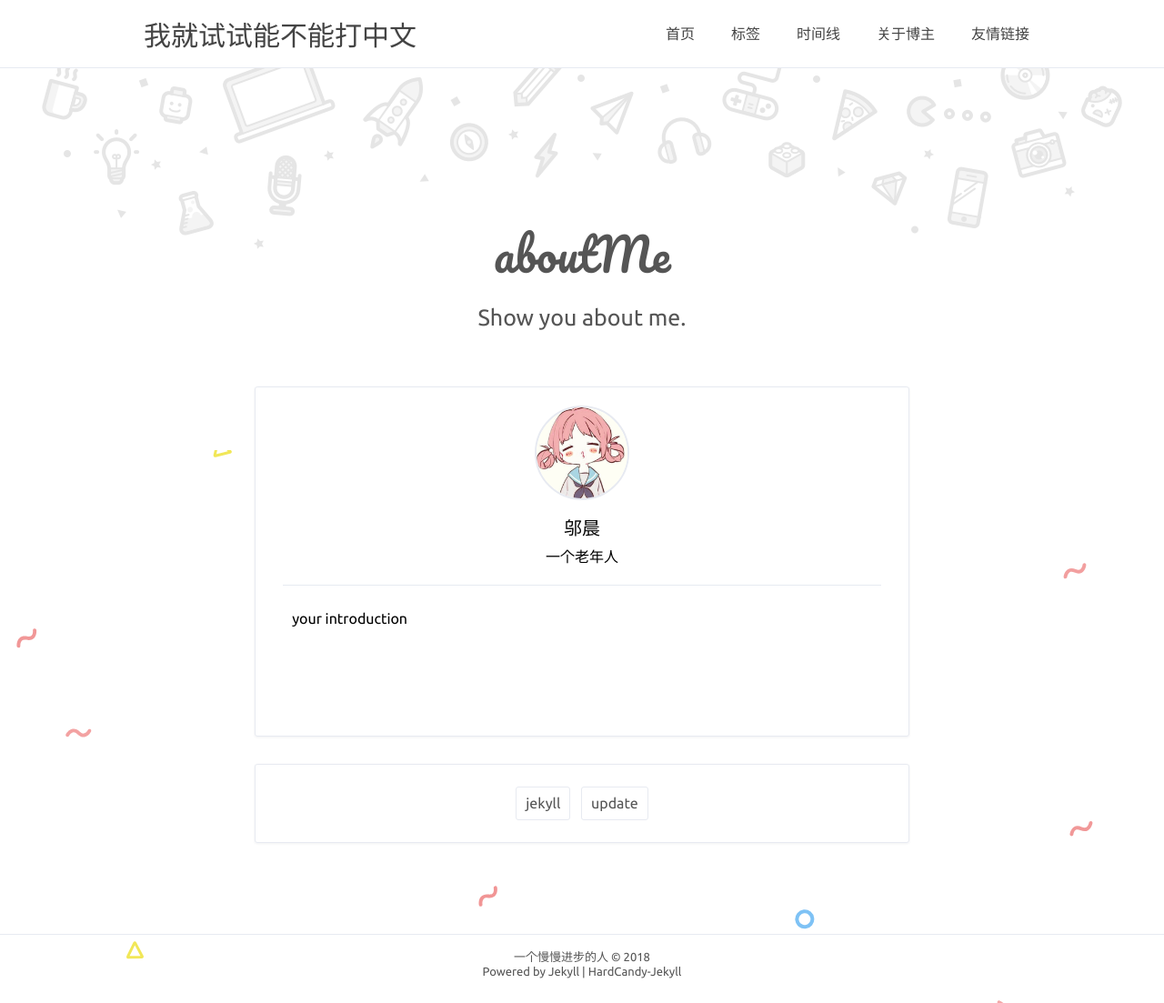
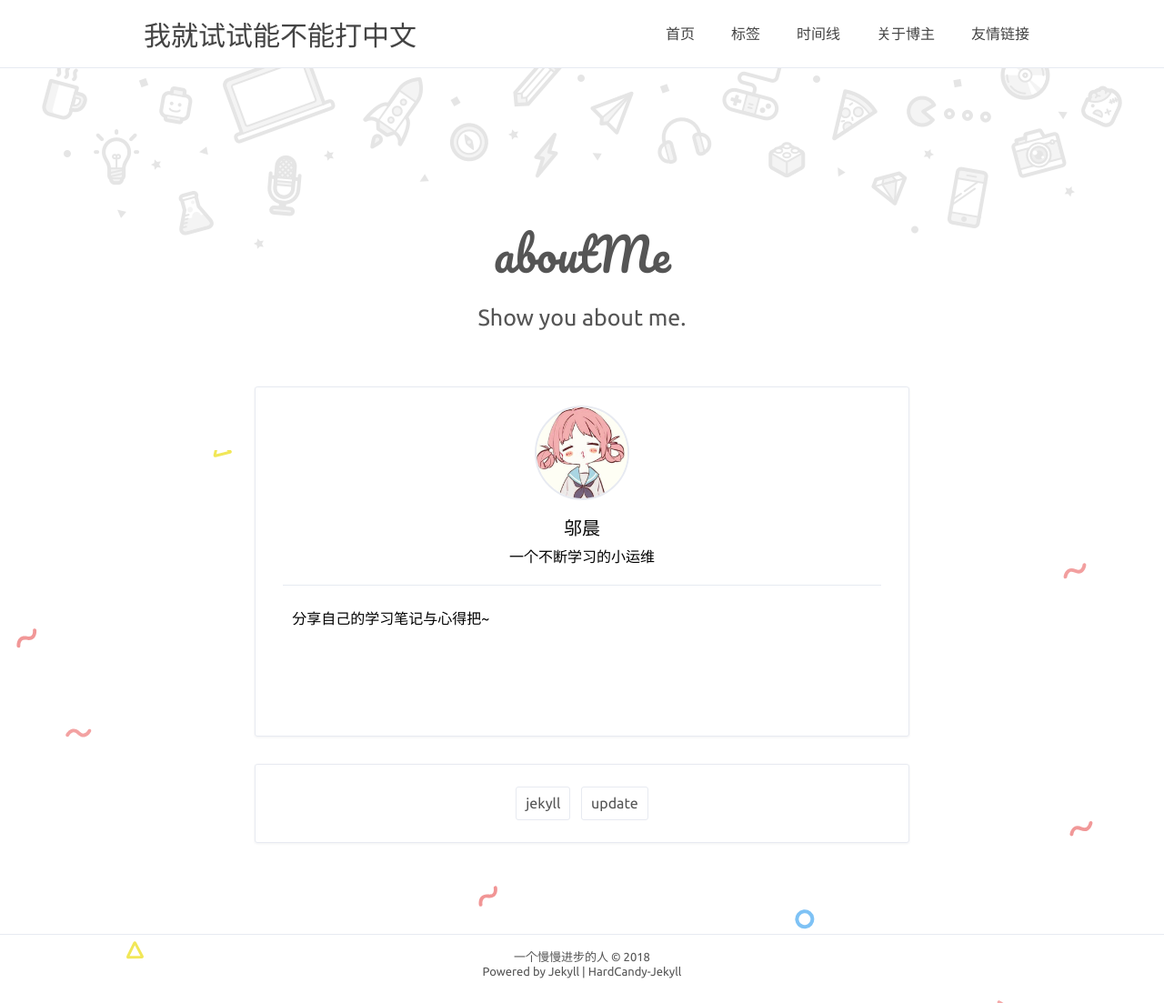
Before and after one commit to WuChenLinux/yw, a Jekyll site: the page built from about.html, in a window 1280 px wide. Shown: the whole page at 91% size. Built offline with Jekyll 4.4.1, drawn with Linux system fonts in a browser that asks for light colours; comment, search, counter and statistics services are not loaded.

Commit message:
Update _config.yml

```diff
--- a/_config.yml
+++ b/_config.yml
@@ -17,9 +17,9 @@ author: true
 name: '邬晨'
 NickName: 'your awesome nickname'
 webtitle: '我就试试能不能打中文'
-bio: '一个老年人'
+bio: '一个不断学习的小运维'
 about: true
-aboutyou: 'your introduction'
+aboutyou: '分享自己的学习笔记与心得把~'
 portraits: '/assets/profile.jpeg' # your portraits image file path
 
 # SNS
```
